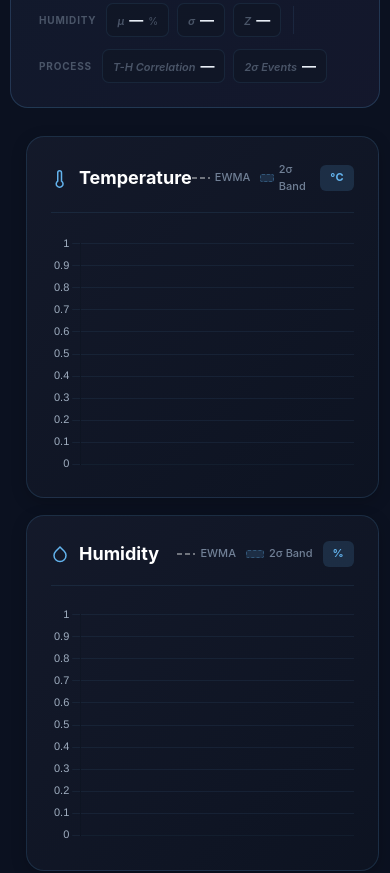
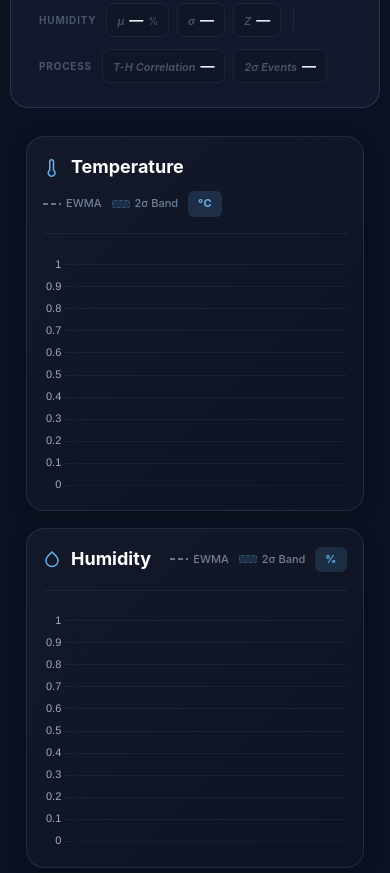
Before and after one commit to anishonly121/iot-threshold-email-alert-dashboard, a website: page index.html in a window 390 px wide. Shown: the part 1589-2462 px from the top of the page. Drawn offline with nearby package versions, Linux system fonts and the light colour scheme; no server answers.

Commit message:
Prevent chart overflow on mobile viewports

```diff
--- a/style.css
+++ b/style.css
@@ -1287,3 +1287,5 @@ footer {
   }
 }
 body{background:#0b1120}.container{max-width:1440px;padding:24px;gap:20px}header{position:relative;top:auto;border:1px solid #263449;border-radius:18px;background:#111c2e;box-shadow:none}.workspace-tools{display:flex;justify-content:space-between;gap:20px;align-items:center;padding:18px 22px;border:1px solid #29394e;border-radius:12px;background:#111c2e}.eyebrow{font-size:10px;letter-spacing:.16em;color:#77d9cb;font-weight:700}.workspace-tools p{font-size:13px;color:#b6c8dd;margin-top:6px}.tool-actions{display:flex;align-items:center;gap:14px;flex-wrap:wrap}.tool-actions label{font-size:12px;display:flex;gap:6px;align-items:center}.tool-actions button,.tool-actions select{background:#1c2d43;color:#edf6ff;border:1px solid #415571;border-radius:7px;padding:9px;cursor:pointer}.ai-panel{margin:0}.charts-grid{padding:0}.metric-value{font-variant-numeric:tabular-nums}:focus-visible{outline:3px solid #6ee7cd!important;outline-offset:4px}.modal-content{max-height:90vh;overflow-y:auto}@media(max-width:760px){.container{padding:10px;gap:12px}header{padding:16px}.workspace-tools{align-items:flex-start;flex-direction:column}.tool-actions{width:100%}.charts-grid{grid-template-columns:1fr}.stats-strip{flex-wrap:wrap}}@media(prefers-reduced-motion:reduce){*,*::before,*::after{animation:none!important;transition:none!important}}
+
+.charts-grid{grid-template-columns:repeat(2,minmax(0,1fr))}.chart-panel,.chart-container{min-width:0}.chart-container canvas{max-width:100%}@media(max-width:760px){.charts-grid{grid-template-columns:minmax(0,1fr)}.panel-header{flex-wrap:wrap;gap:10px}.chart-panel{padding:16px}.panel-header-right{flex-wrap:wrap}}
```
